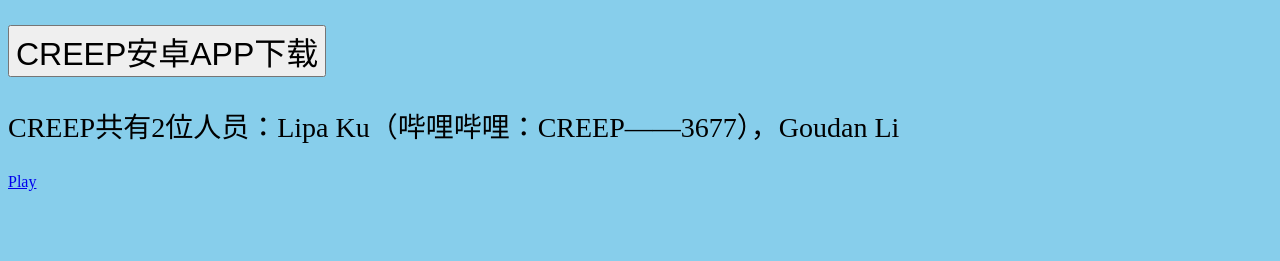
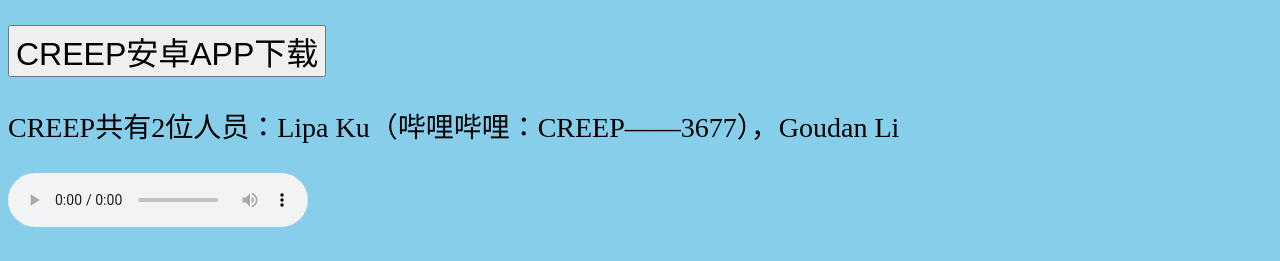
Before and after one commit to Creeper3101/-, a plain HTML site: page index.html in a window 1280 px wide. Shown: the part 539-800 px from the top of the page. Drawn offline with Linux system fonts and the light colour scheme.

Commit message:
Update index.html

```diff
--- a/index.html
+++ b/index.html
@@ -17,6 +17,8 @@ body {
     <p style="font-size:44px;">下载我们的应用程序和视频游戏。</p>
     <a href="https://www.123pan.com/s/SuKiVv-SRJ3d.html"><button style="font-size: 32px">CREEP安卓APP下载</button></a>
     <p style="font-size:28px;">CREEP共有2位人员：Lipa Ku（哔哩哔哩：CREEP——3677），Goudan Li</p>
-    <a href="theme.mp3">Play</a>
+    <audio controls>
+    <source src="theme.mp3" type="audio/mpeg">
+    </audio>
 </body>
 </html>
```
